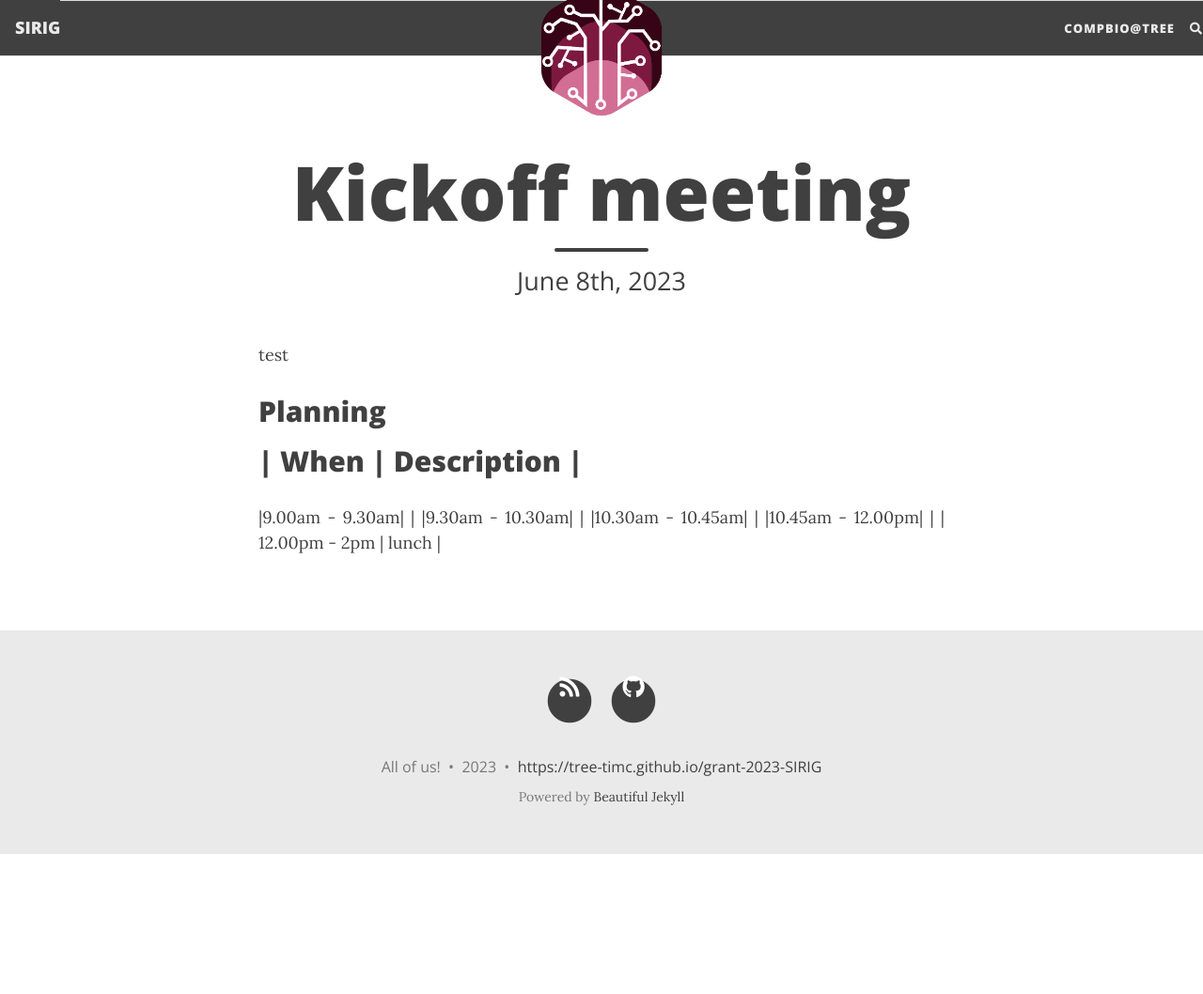
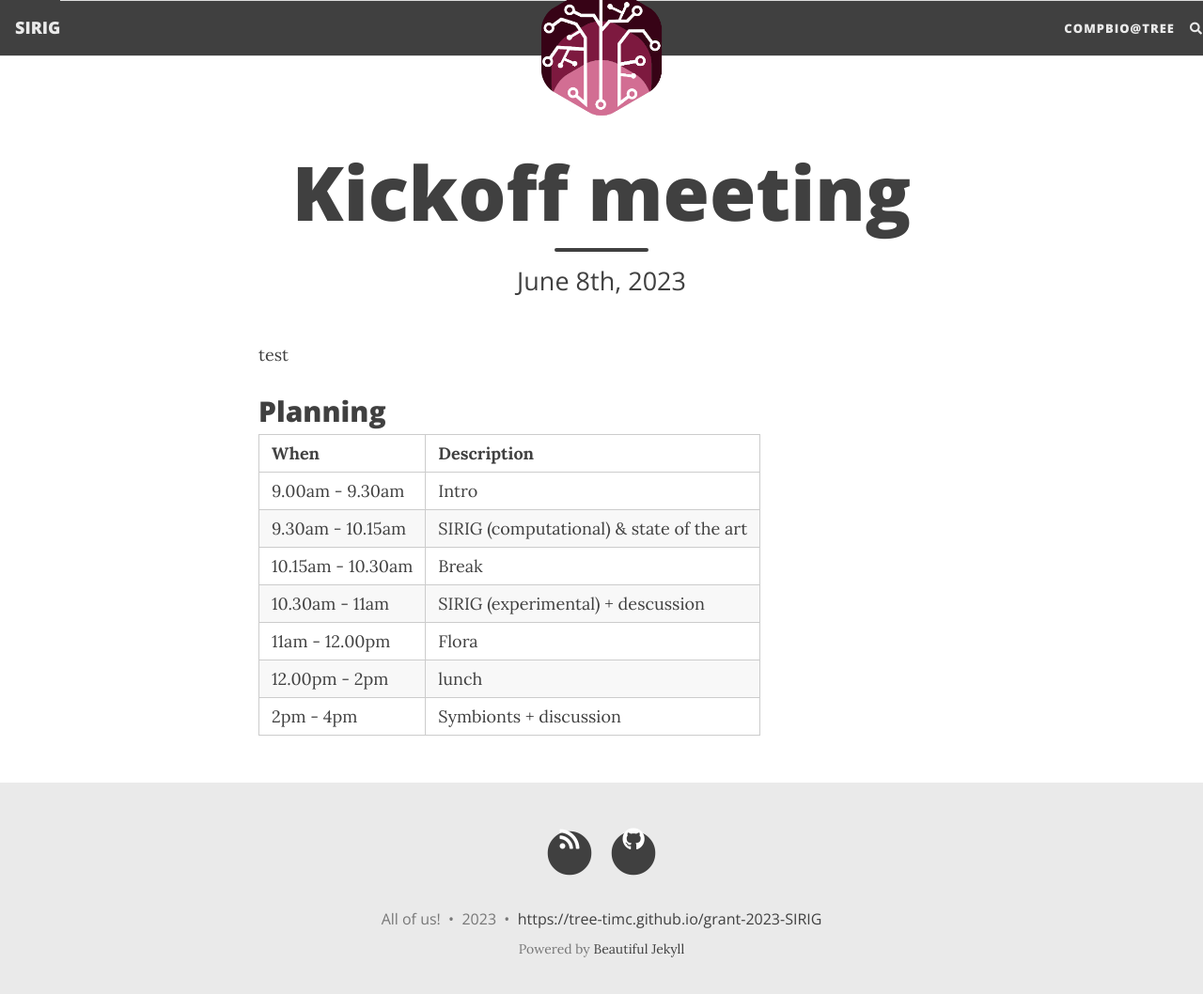
Before and after one commit to TrEE-TIMC/grant-2023-SIRIG, a Jekyll site: the page built from meetings/2023june.md, in a window 1280 px wide and 1071 px high. Shown: the top 1058 px of the window at 94% size. Built offline with Jekyll 4.4.1, drawn with Linux system fonts in a browser that asks for light colours; nearby versions of some CDN libraries; comment, search, counter and statistics services are not loaded.

Commit message:
Planning

```diff
--- a/meetings/2023june.md
+++ b/meetings/2023june.md
@@ -10,9 +10,11 @@ test
 ## Planning
 
 | When | Description |
----
-|9.00am - 9.30am| |
-|9.30am - 10.30am| |
-|10.30am - 10.45am| |
-|10.45am - 12.00pm| |
+| --- | --- |
+|9.00am - 9.30am| Intro |
+|9.30am - 10.15am| SIRIG (computational) & state of the art|
+|10.15am - 10.30am | Break |
+|10.30am - 11am| SIRIG (experimental) + descussion|
+|11am - 12.00pm| Flora |
 | 12.00pm - 2pm | lunch |
+| 2pm - 4pm | Symbionts + discussion |
```
